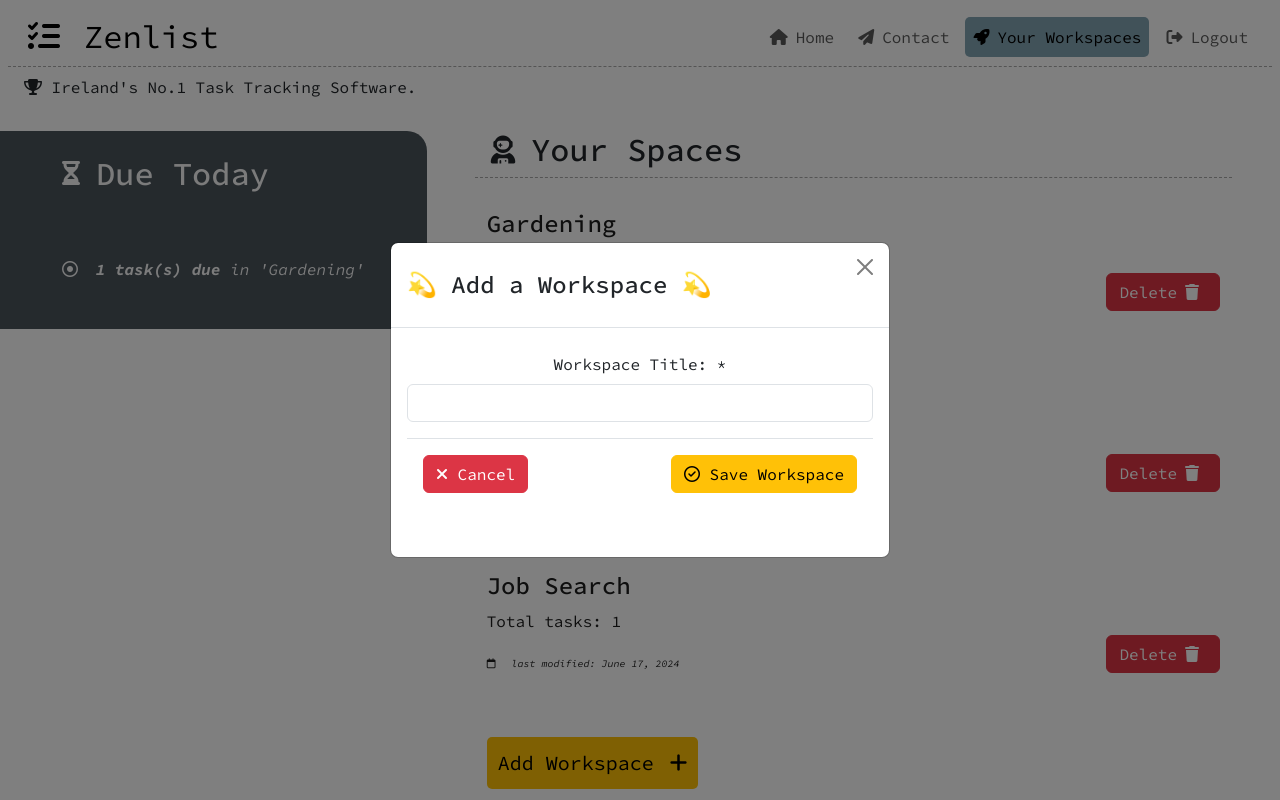
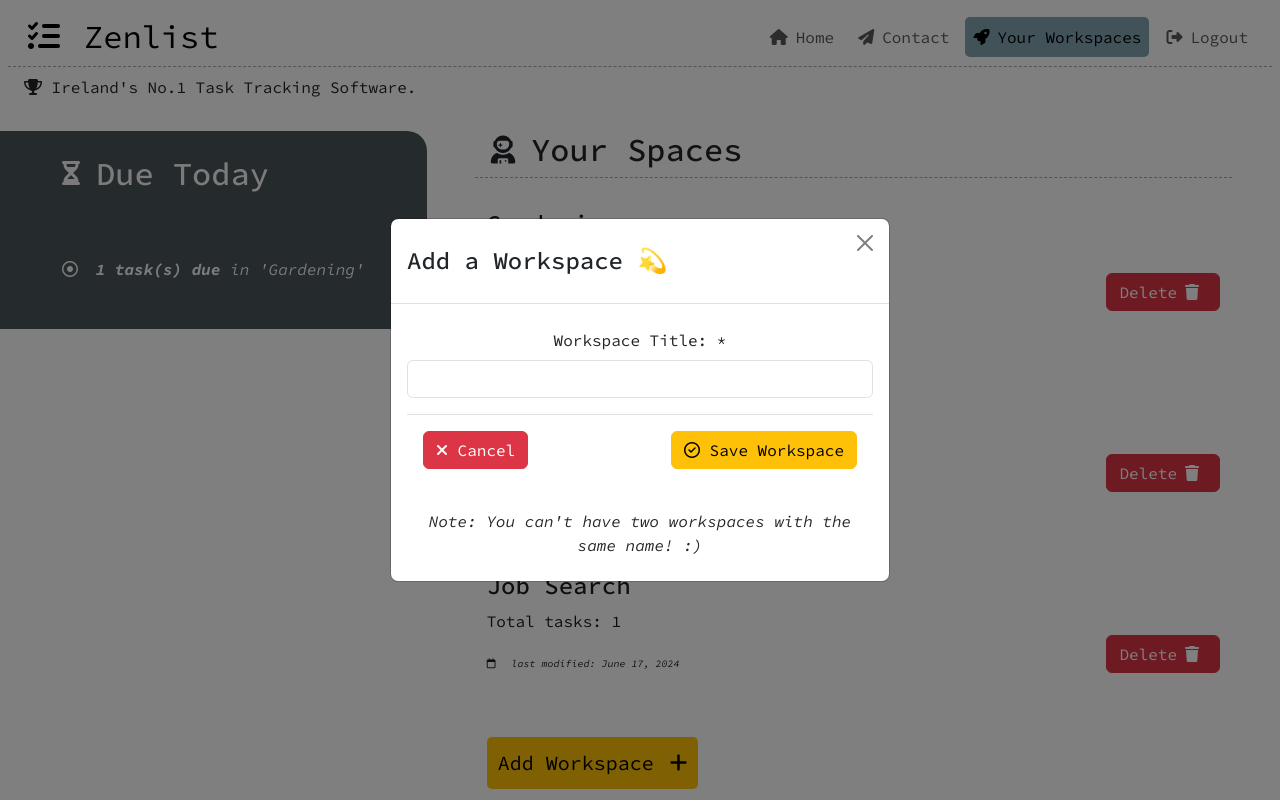
Before and after one commit to Ana-Niko-byte/zenlist, a Django app: page /workspaces/ in a window 1280 px wide, after a click on "Add Workspace". Run offline with Django 4.2, Linux system fonts and the light colour scheme; a user stored in the database is signed in; data comes from the database, SQL or seed files in the repository; both versions use the stored data as it was after the commit; some libraries are stand-ins or nearby versions.

Commit message:
fix: minor things in templates

```diff
--- a/scrum/templates/scrum/_reviews.html
+++ b/scrum/templates/scrum/_reviews.html
@@ -9,7 +9,7 @@
 
     {% for review in five_star %}
     {% if review.approved %}
-    <div class="col-lg-4 col-md-5 col-sm-12 zenlist-review my-3">
+    <div class="col-lg-3 col-md-5 col-sm-12 zenlist-review my-3">
       <div class="mb-3 p-2">
         <div class="d-flex justify-content-between">
           <img class="card-img-top me-3 my-2 profile-image"
--- a/scrum/views.py
+++ b/scrum/views.py
@@ -12,7 +12,7 @@ from django.contrib.auth.decorators import login_required
 def HelloScrum(request):
     scrum = Scrum.objects.all().first()
     all_reviews = Review.objects.all()
-    five_stars = Review.objects.filter(rating='★★★★★')
+    five_stars = Review.objects.filter(rating='★★★★★')[:3]
     four_stars = Review.objects.filter(rating='★★★★☆')
     if request.method == 'POST':
         reviewForm = ReviewForm(data=request.POST)
--- a/workspace/templates/workspace/add_ws_modal.html
+++ b/workspace/templates/workspace/add_ws_modal.html
@@ -11,7 +11,7 @@
         <div class="modal-dialog modal-dialog-centered" role="document">
             <div class="modal-content">
                 <div class="modal-header d-flex align-items-start justify-content-center">
-                    <h4 class="modal-title my-2" id="addWorkspaceLongTitle">💫 Add a Workspace 💫</h4>
+                    <h4 class="modal-title my-2" id="addWorkspaceLongTitle">Add a Workspace 💫</h4>
                     <button type="button" class="btn-close" data-bs-dismiss="modal" aria-label="Close"></button>
                 </div>
                 <div class="modal-body text-center my-2">
@@ -24,6 +24,7 @@
                             <button type="submit" id="submitButton" class="btn btn-primary btn-warning"><i class="fa-regular fa-circle-check"></i>  Save Workspace</button>
                         </div>
                         </form>
+                        <em>Note: You can't have two workspaces with the same name! :)</em>
                     </div>
                 </div>
             </div>
```
Also changed, not shown: db.sqlite3.
